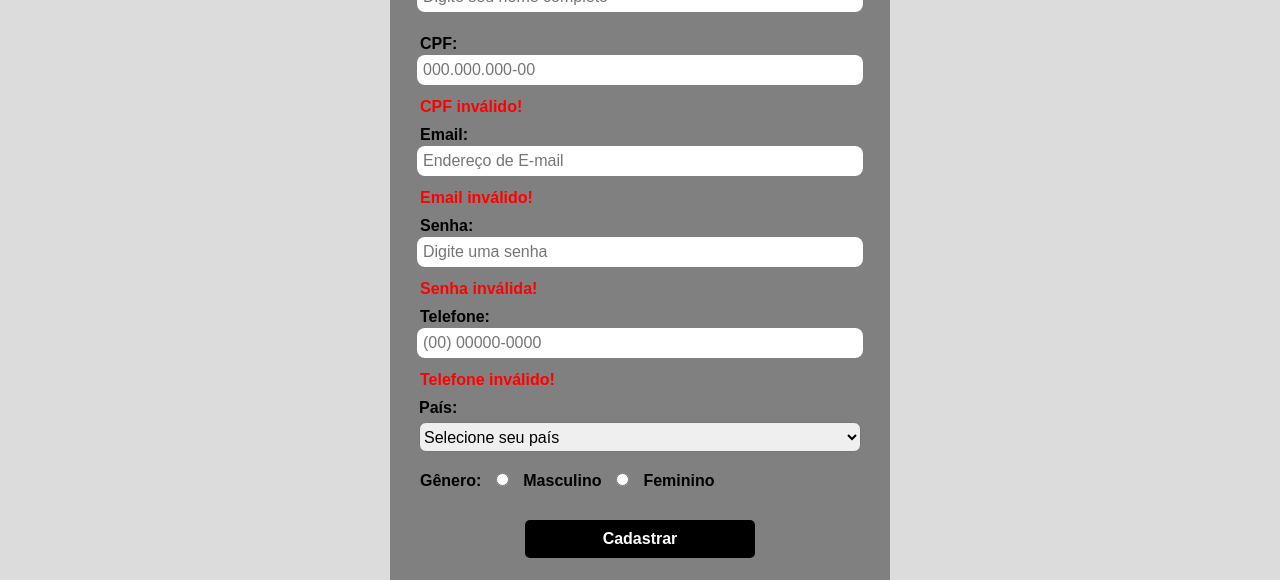
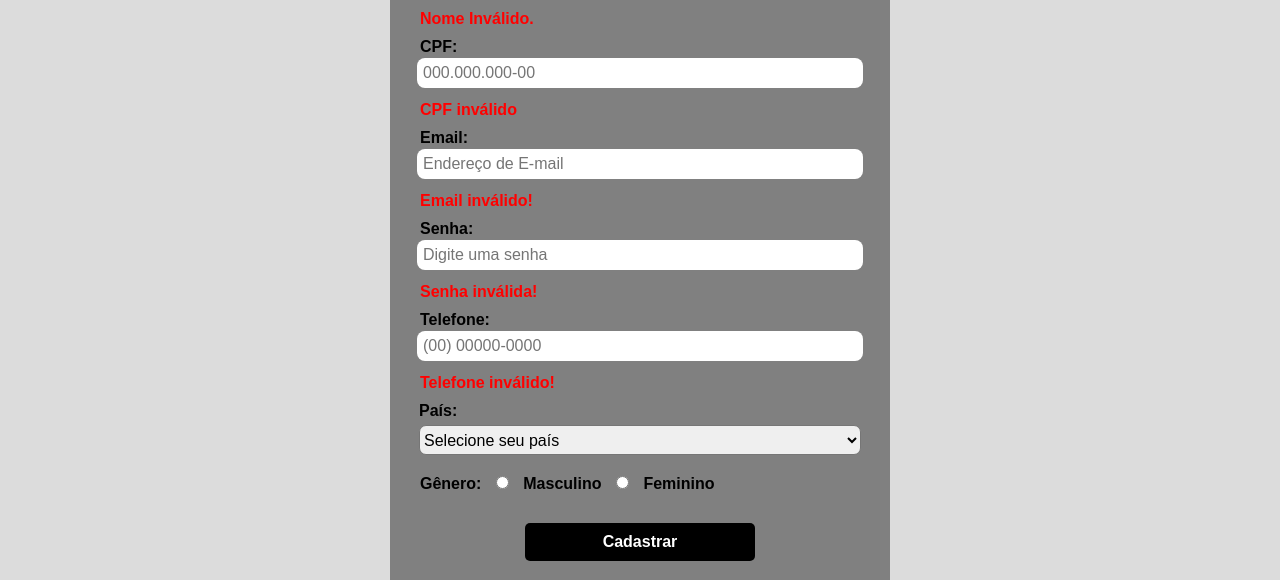
Before and after one commit to Brunohpiovan/cadastro, a website: page index.html in a window 1280 px wide. Both pictures are taken after a click on the button "Cadastrar". Shown: the part 220-800 px from the top of the page. Drawn offline with Linux system fonts and the light colour scheme.

Commit message:
ajuste nos codigos de validacao, e inserido validacao do campo 'nome'

```diff
--- a/index.html
+++ b/index.html
@@ -18,12 +18,13 @@
             <h1>Cadastre-se</h1>
             <div id="campo">
                 <label for="nome">Nome Completo:</label>
-                <input type="text" id="nome" name="nome" placeholder="Digite seu nome completo" required>
+                <input type="text" id="nome" name="nome" placeholder="Digite seu nome completo" required minlength="5">
+                <p id="resultadonome" class="error"></p>
                 <label for="cpf">CPF:</label>
                 <input type="text" id="cpf" name="cpf" placeholder="000.000.000-00" maxlength="14" required>
                 <p id="resultadocpf" class="error"></p>
                 <label for="email">Email:</label>
-                <input type="email" placeholder="Endereço de E-mail" autocomplete="email" required maxlength="50" >
+                <input type="email" id="email" placeholder="Endereço de E-mail" autocomplete="email" required maxlength="50" >
                 <p id="resultadoemail" class="error"></p>
                 <label for="senha">Senha:</label>
                 <input type="password" id="senha" name="senha" placeholder="Digite uma senha" required>
--- a/script.js
+++ b/script.js
@@ -3,7 +3,7 @@ const cpfInput = document.getElementById('cpf');
 const emailInput = document.querySelector('input[type="email"]');
 const telefoneInput = document.getElementById('telefone');
 const passInput = document.getElementById('senha');
-
+const nameInput = document.getElementById('nome');
 cpfInput.addEventListener('input', function (e) {
     let value = cpfInput.value.replace(/\D/g, '');
     value = value.replace(/^(\d{3})(\d)/, "$1.$2");
@@ -18,6 +18,14 @@ telefoneInput.addEventListener('input', function (e) {
     value = value.replace(/(\d{5})(\d)/, "$1-$2");
     telefoneInput.value = value;
 });
+
+function validaNome(nome){
+    if(nome=='' || nome.length<5){
+        return false;
+    }else{
+        return true;
+    }
+}
 
 function validarCPF(cpf){
     if(cpf == ''){
@@ -72,50 +80,52 @@ function validarSenha(senha){
     }
 }
 
+//valida os campos quando o botao 'cadastrar é apertado'
 document.getElementById('validarBtn').addEventListener('click', function() {
+    const validateField = (input, validator, errorMessage, resultElement) => {
+        if (validator(input.value)) {
+            resultElement.textContent = '';
+            input.style.borderColor = 'initial';
+        } else {
+            resultElement.textContent = errorMessage;
+            resultElement.style.color = 'red';
+            input.value = '';
+            input.style.borderColor = 'red';
+        }
+    };
+
+    // Nome
+    const nameInput = document.getElementById('nome');
+    const resultadoNome = document.getElementById('resultadonome');
+    validateField(nameInput, validaNome, 'Nome Inválido.', resultadoNome);
+
+    // CPF
+    const cpfInput = document.getElementById('cpf');
     const cpf = cpfInput.value.replace(/\D/g, '');
     const resultadocpf = document.getElementById('resultadocpf');
-    const email = emailInput.value;
-    const resultadoeemail = document.getElementById('resultadoemail');
-    const telefone = telefoneInput.value;
-    const resultadotel = document.getElementById('resultadotel');
-    const senha = passInput.value;
-    const resultadosen = document.getElementById('resultadosen');
-    if (validarCPF(cpf)) {
+    if(validarCPF(cpf)){
         resultadocpf.textContent = '';
         cpfInput.style.borderColor = 'initial';
     } else {
-        resultadocpf.textContent = 'CPF inválido!';
+        resultadocpf.textContent = 'CPF inválido';
         resultadocpf.style.color = 'red';
         cpfInput.value = '';
         cpfInput.style.borderColor = 'red';
     }
 
-    if (!validarEmail(email)) {
-        resultadoeemail.textContent = 'Email inválido!';
-        resultadoeemail.style.color = 'red';
-        emailInput.value = '';
-        emailInput.style.borderColor = 'red';
-    } else {
-        resultadoeemail.textContent = '';
-        emailInput.style.borderColor = 'initial';
-    }
 
-    if (!validarTelefone(telefone)) {
-        resultadotel.textContent = 'Telefone inválido!';
-        resultadotel.style.color = 'red';
-        telefoneInput.value = '';
-        telefoneInput.style.borderColor = 'red';
-    } else {
-        telefoneInput.style.borderColor = 'initial';
-        resultadotel.textContent = '';
-    }
+    // Email
+    const emailInput = document.querySelector('input[type="email"]');
+    const resultadoeemail = document.getElementById('resultadoemail');
+    validateField(emailInput, validarEmail, 'Email inválido!', resultadoeemail);
 
-    if(validarSenha(senha)){
-        resultadosen.textContent = '';
-    }else{
-        resultadosen.textContent = 'Senha inválida!';
-        resultadosen.style.color = 'red';
-        passInput.value = '';
-    }
+    // Telefone
+    const telefoneInput = document.getElementById('telefone');
+    const resultadotel = document.getElementById('resultadotel');
+    validateField(telefoneInput, validarTelefone, 'Telefone inválido!', resultadotel);
+
+    // Senha
+    const passInput = document.getElementById('senha');
+    const resultadosen = document.getElementById('resultadosen');
+    validateField(passInput, validarSenha, 'Senha inválida!', resultadosen);
 });
--- a/style.css
+++ b/style.css
@@ -40,14 +40,14 @@ body, html {
     display: flex;
     justify-content: center;
     align-items: center;
-    height: 900px;
+    height: 970px;
     background-color: rgba(211, 211, 211, 0.792);
     box-shadow: 2px 2px black;
 }
 
 .cad {
     width: 500px;
-    height: 750px;
+    height: 850px;
     background-color:gray;
     border-radius: 20px;
     padding: 20px;
```
